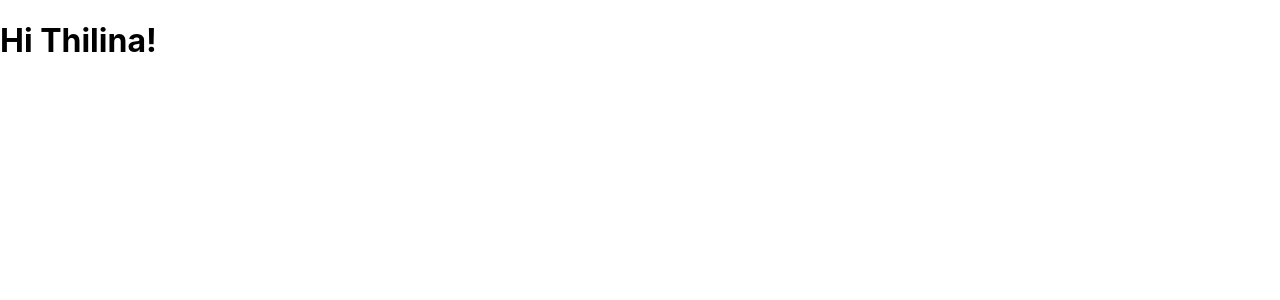
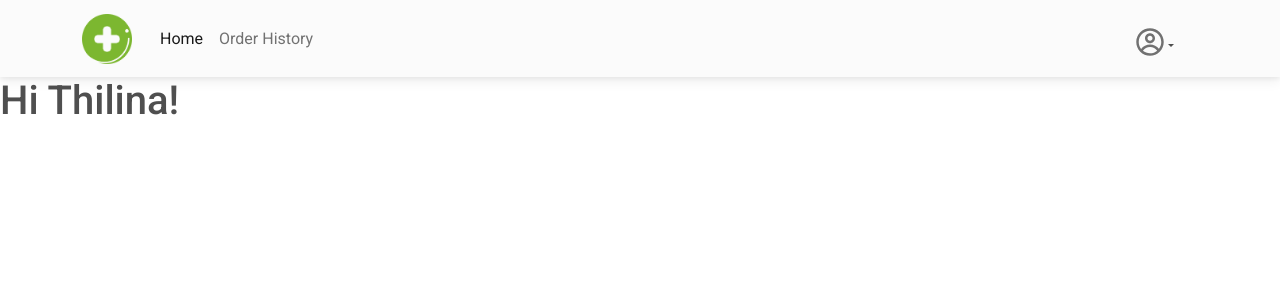
Before and after one commit to shamilkeheliya/HelathCare-MobileApp-CodeZen, a React (Create React App) app in the folder Web-Dashboard/dashboard/: page / in a window 1280 px wide. Shown: the top 300 px of the page. Built offline with nearby package versions, Linux system fonts and the light colour scheme.

Commit message:
navbar completed

```diff
--- a/Web-Dashboard/dashboard/package.json
+++ b/Web-Dashboard/dashboard/package.json
@@ -6,8 +6,10 @@
     "@testing-library/jest-dom": "^5.16.4",
     "@testing-library/react": "^12.1.4",
     "@testing-library/user-event": "^13.5.0",
+    "mdb-react-ui-kit": "^3.0.0",
     "react": "^18.0.0",
     "react-dom": "^18.0.0",
+    "react-icons": "^4.3.1",
     "react-scripts": "5.0.0",
     "web-vitals": "^2.1.4"
   },
--- a/Web-Dashboard/dashboard/public/index.html
+++ b/Web-Dashboard/dashboard/public/index.html
@@ -25,6 +25,8 @@
       Learn how to configure a non-root public URL by running `npm run build`.
     -->
     <title>React App</title>
+    <link href="https://use.fontawesome.com/releases/v5.15.1/css/all.css" rel="stylesheet" />
+    <link href="https://fonts.googleapis.com/css?family=Roboto:300,400,500,700&display=swap" rel="stylesheet" />
   </head>
   <body>
     <noscript>You need to enable JavaScript to run this app.</noscript>
--- a/Web-Dashboard/dashboard/src/App.js
+++ b/Web-Dashboard/dashboard/src/App.js
@@ -1,10 +1,14 @@
 import './App.css';
+import NavBar from './Components/Common/NavBar/NavBar';
 
 function App() {
   return (
+
     <div>
+      <NavBar />
       <h1>Hi Thilina!</h1>
     </div>
+
   );
 }
 
--- a/Web-Dashboard/dashboard/src/Components/Common/NavBar/NavBar.css
+++ b/Web-Dashboard/dashboard/src/Components/Common/NavBar/NavBar.css
@@ -0,0 +1,14 @@
+.navbar-text
+{
+    font-size: 30px;
+}
+
+.logo
+{
+    width: 50px;
+}
+
+.dpdown
+{
+    background-color: white;
+}
--- a/Web-Dashboard/dashboard/src/Components/Common/NavBar/NavBar.js
+++ b/Web-Dashboard/dashboard/src/Components/Common/NavBar/NavBar.js
@@ -0,0 +1,70 @@
+import { React, useState } from 'react';
+import './NavBar.css';
+import Logo from '../../../Assets/Images/logo.png';
+import {
+    MDBNavbar,
+    MDBContainer,
+    MDBNavbarBrand,
+    MDBIcon,
+    MDBNavbarNav,
+    MDBNavbarItem,
+    MDBNavbarLink,
+    MDBNavbarToggler,
+    MDBCollapse,
+    MDBDropdown,
+    MDBDropdownMenu,
+    MDBDropdownToggle,
+    MDBDropdownItem,
+    MDBDropdownLink
+} from 'mdb-react-ui-kit';
+
+import { CgProfile } from 'react-icons/cg';
+
+function NavBar() {
+    const [showNavText, setShowNavText] = useState(false);
+    return (
+        <MDBNavbar expand='lg' light bgColor='light'>
+            <MDBContainer>
+                <MDBNavbarBrand href='#' ><img src={Logo} className='logo' /></MDBNavbarBrand>
+                <MDBNavbarToggler
+                    type='button'
+                    data-target='#navbarText'
+                    aria-controls='navbarText'
+                    aria-expanded='false'
+                    aria-label='Toggle navigation'
+                    onClick={() => setShowNavText(!showNavText)}
+                >
+                    <MDBIcon icon='bars' fas />
+                </MDBNavbarToggler>
+                <MDBCollapse navbar show={showNavText}>
+                    <MDBNavbarNav className='mr-auto mb-2 mb-lg-0'>
+                        <MDBNavbarItem>
+                            <MDBNavbarLink active aria-current='page' href='#'>
+                                Home
+                            </MDBNavbarLink>
+                        </MDBNavbarItem>
+                        <MDBNavbarItem>
+                            <MDBNavbarLink href='#'>Order History</MDBNavbarLink>
+                        </MDBNavbarItem>
+                        <MDBNavbarItem>
+                            <MDBNavbarLink href='#'></MDBNavbarLink>
+                        </MDBNavbarItem>
+                    </MDBNavbarNav>
+                    <MDBDropdown group className='shadow-0'>
+                        <MDBDropdownToggle color='light'><span className='navbar-text'>< CgProfile /></span></MDBDropdownToggle>
+                        <MDBDropdownMenu>
+                            <MDBDropdownItem>
+                                <MDBDropdownLink href="#">View Profile</MDBDropdownLink>
+                            </MDBDropdownItem>
+                            <MDBDropdownItem>
+                                <MDBDropdownLink href="#">Log Out</MDBDropdownLink>
+                            </MDBDropdownItem>
+                        </MDBDropdownMenu>
+                    </MDBDropdown>
+                </MDBCollapse>
+            </MDBContainer>
+        </MDBNavbar>
+    )
+}
+
+export default NavBar
--- a/Web-Dashboard/dashboard/src/index.js
+++ b/Web-Dashboard/dashboard/src/index.js
@@ -3,6 +3,7 @@ import ReactDOM from 'react-dom';
 import './index.css';
 import App from './App';
 import reportWebVitals from './reportWebVitals';
+import 'mdb-react-ui-kit/dist/css/mdb.min.css'
 
 ReactDOM.render(
   <React.StrictMode>
```
Also changed, not shown: Web-Dashboard/dashboard/src/Assets/Images/logo.png (added), 1 other file (tests, documents, lock files or other folders).
